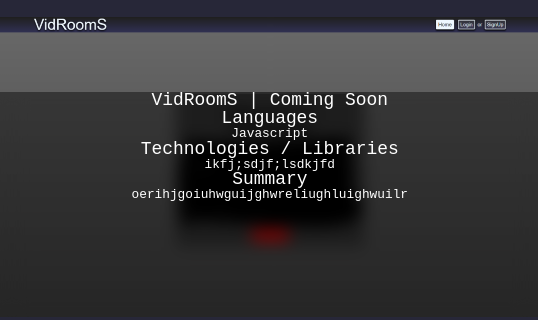
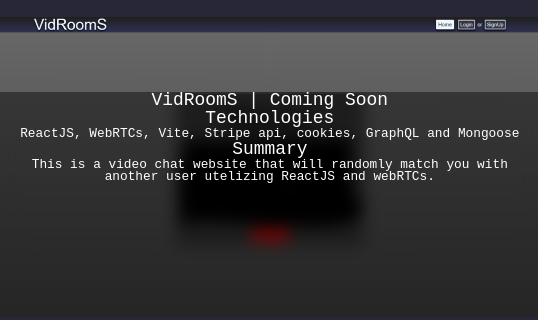
Before and after one commit to charleswt/Portfolio-Website, a website: page index.html in a window 1280 px wide. Shown: the part 1952-2272 px from the top of the page, 370-908 px from the left. Drawn offline with Linux system fonts and the light colour scheme.

Commit message:
addded summary to projects

```diff
--- a/index.html
+++ b/index.html
@@ -166,12 +166,10 @@
               />
               <div class="project-details">
                 <p class="project-details-header">VidRoomS | Coming Soon</p>
-                <p class="project-details-header">Languages</p>
-                <p>Javascript</p>
-                <p class="project-details-header">Technologies / Libraries</p>
-                <p>ikfj;sdjf;lsdkjfd</p>
+                <p class="project-details-header">Technologies</p>
+                <p>ReactJS, WebRTCs, Vite, Stripe api, cookies, GraphQL and Mongoose</p>
                 <p class="project-details-header">Summary</p>
-                <p>oerihjgoiuhwguijghwreliughluighwuilr</p>
+                <p>This is a video chat website that will randomly match you with another user utelizing ReactJS and webRTCs.</p>
               </div>
             </a>
             <p class="increment-btn"><img src="./assets/images/arrow.svg" style="rotate: -90deg;  height: max-content;" alt="Arrow"></p>
@@ -187,12 +185,10 @@
               />
               <div class="project-details">
                 <p class="project-details-header">Game Contributor</p>
-                <p class="project-details-header">Languages</p>
-                <p>Javascript</p>
-                <p class="project-details-header">Technologies / Libraries</p>
-                <p>ikfj;sdjf;lsdkjfd</p>
+                <p class="project-details-header">Technologies</p>
+                <p>Cloudinary, Graphql, cookies, Postgresql, ReactJS, Vite and Sass</p>
                 <p class="project-details-header">Summary</p>
-                <p>oerihjgoiuhwguijghwreliughluighwuilr</p>
+                <p>Connect with friends and share code with reputable opensource game developement companies to recieve recogniction, with Game Contributor.</p>
               </div>
             </a>
             <p class="increment-btn"><img src="./assets/images/arrow.svg" style="rotate: -90deg;  height: max-content;" alt="Arrow"></p>
@@ -208,12 +204,10 @@
               />
               <div class="project-details">
                 <p class="project-details-header">Procrastination Station</p>
-                <p class="project-details-header">Languages</p>
-                <p>Javascript</p>
-                <p class="project-details-header">Technologies / Libraries</p>
-                <p>ikfj;sdjf;lsdkjfd</p>
+                <p class="project-details-header">Technologies</p>
+                <p>ReactJS, Vite, Stripe api, cookies, GraphQL and Mongoose</p>
                 <p class="project-details-header">Summary</p>
-                <p>oerihjgoiuhwguijghwreliughluighwuilr</p>
+                <p>Play games and compete with others to be at the top of the leaderboards.</p>
               </div>
             </a>
             <p class="increment-btn"><img src="./assets/images/arrow.svg" style="rotate: -90deg;  height: max-content;" alt="Arrow"></p>
@@ -229,12 +223,10 @@
               />
               <div class="project-details">
                 <p class="project-details-header">Note Taker</p>
-                <p class="project-details-header">Languages</p>
-                <p>Javascript</p>
-                <p class="project-details-header">Technologies / Libraries</p>
-                <p>ikfj;sdjf;lsdkjfd</p>
+                <p class="project-details-header">Technologies</p>
+                <p>Express and inquirer</p>
                 <p class="project-details-header">Summary</p>
-                <p>oerihjgoiuhwguijghwreliughluighwuilr</p>
+                <p>Simple not taker web app.</p>
               </div>
             </a>
             <p class="increment-btn"><img src="./assets/images/arrow.svg" style="rotate: -90deg;  height: max-content;" alt="Arrow"></p>
@@ -250,12 +242,10 @@
               />
               <div class="project-details">
                 <p class="project-details-header">Weather Dashboard</p>
-                <p class="project-details-header">Languages</p>
-                <p>Javascript</p>
-                <p class="project-details-header">Technologies / Libraries</p>
-                <p>ikfj;sdjf;lsdkjfd</p>
+                <p class="project-details-header">Technologies</p>
+                <p>Open Weather Map API</p>
                 <p class="project-details-header">Summary</p>
-                <p>oerihjgoiuhwguijghwreliughluighwuilr</p>
+                <p>Weather Dashboard is a compact web application that leverages the Open Weather Map API to fetch and exhibit weather forecasts.</p>
               </div>
             </a>
             <p class="increment-btn"><img src="./assets/images/arrow.svg" style="rotate: -90deg;  height: max-content;" alt="Arrow"></p>
@@ -271,12 +261,10 @@
               />
               <div class="project-details">
                 <p class="project-details-header">Work Day Scheduler</p>
-                <p class="project-details-header">Languages</p>
-                <p>Javascript</p>
-                <p class="project-details-header">Technologies / Libraries</p>
-                <p>ikfj;sdjf;lsdkjfd</p>
+                <p class="project-details-header">Technologies</p>
+                <p>Express</p>
                 <p class="project-details-header">Summary</p>
-                <p>oerihjgoiuhwguijghwreliughluighwuilr</p>
+                <p>Simple scheduling web app.</p>
               </div>
             </a>
               <p class="increment-btn"><img src="./assets/images/arrow.svg" style="rotate: -90deg;  height: max-content;" alt="Arrow"></p>
```
